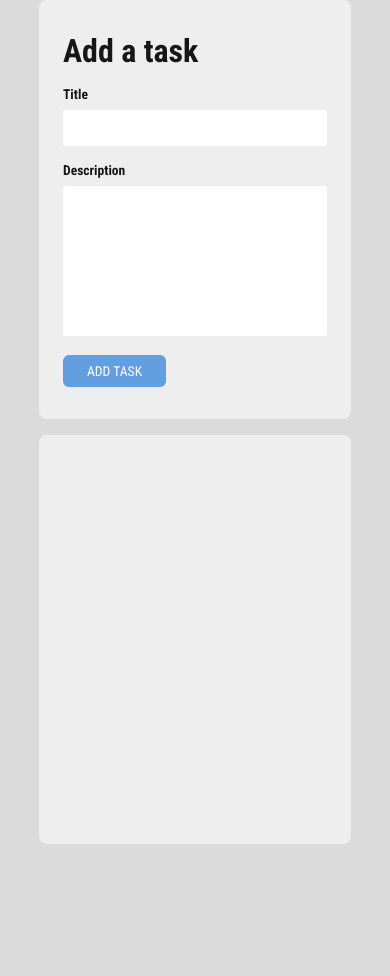
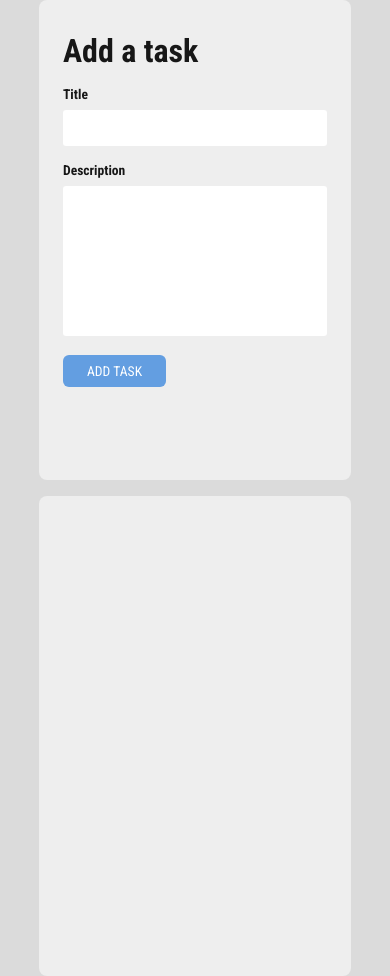
Before and after one commit to whydoIevenCode/task-manager, a React (Create React App) app: page / in a window 390 px wide. Before the commit the page ends 844 px from the top, so only its background shows below. Built offline with nearby package versions, Linux system fonts and the light colour scheme.

Commit message:
responsive design changes

```diff
--- a/src/components/add-task/add-task.styles.scss
+++ b/src/components/add-task/add-task.styles.scss
@@ -42,6 +42,6 @@
   .add-task {
     margin-bottom: 2rem;
     width: 100%;
-    height: 450px;
+    height: 480px;
   }
 }
--- a/src/index.scss
+++ b/src/index.scss
@@ -42,11 +42,6 @@ textarea {
   border: none;
 }
 
-@media (max-width: 1200px) {
-  html {
-    font-size: 57%;
-  }
-}
 @media (max-width: 900px) {
   html {
     font-size: 50%;
--- a/src/routes/home.styles.scss
+++ b/src/routes/home.styles.scss
@@ -7,15 +7,14 @@
   justify-content: space-around;
 }
 
-@media (max-width: 120rem) {
+@media (max-width: 110rem) {
   .app-wrapper {
-    width: 90rem;
+    width: 100rem;
   }
 }
 @media (max-width: 90rem) {
   .app-wrapper {
     width: 80%;
-    flex-direction: column;
-    justify-content: center;
+    flex-wrap: wrap;
   }
 }
```
